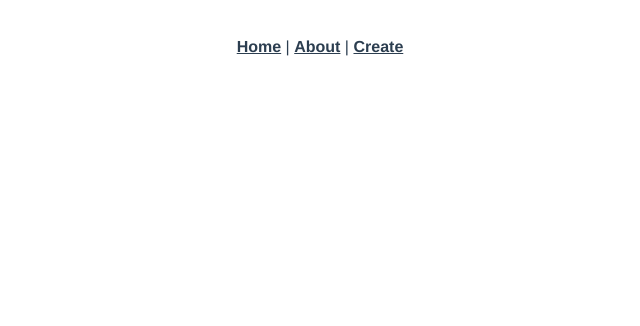
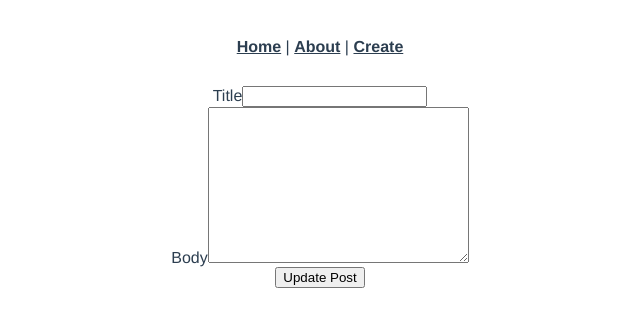
Before and after one commit to drehimself/lc-vue-graphql, a Vue app: page /post/1/edit in a window 1280 px wide. Shown: the top 326 px of the page, without its empty margins (320-960 px from the left). Built offline with nearby package versions, Linux system fonts and the light colour scheme; what @vue/apollo-components, @vue/apollo-option would draw is missing.

Commit message:
Mutations - Updating and Deleting Posts

```diff
--- a/src/main.js
+++ b/src/main.js
@@ -30,6 +30,11 @@
 
 const apolloProvider = createApolloProvider({
   defaultClient: apolloClient,
+  defaultOptions: {
+    $query: {
+      fetchPolicy: 'cache-and-network',
+    },
+  },
 })
 
 createApp(App)
--- a/src/router/index.js
+++ b/src/router/index.js
@@ -34,6 +34,15 @@
     component: () =>
       import(/* webpackChunkName: "about" */ '../views/Create.vue'),
   },
+  {
+    path: '/post/:id/edit',
+    name: 'Update',
+    // route level code-splitting
+    // this generates a separate chunk (about.[hash].js) for this route
+    // which is lazy-loaded when the route is visited.
+    component: () =>
+      import(/* webpackChunkName: "about" */ '../views/Update.vue'),
+  },
 ]
 
 const router = createRouter({
--- a/src/views/Post.vue
+++ b/src/views/Post.vue
@@ -14,6 +14,14 @@
         </div>
       </div>
     </div>
+
+    <div>
+      <router-link :to="{ name: 'Update', params: { id: $route.params.id } }">
+        Update
+      </router-link>
+      <button @click="deletePost">Delete Post</button>
+    </div>
+
     <div>
       <h2>Apollo Query Component</h2>
       <ApolloQuery
@@ -56,6 +64,11 @@
 
 export default {
   name: 'Post',
+  data() {
+    return {
+      loading: false,
+    }
+  },
   apollo: {
     post: {
       query: gql`
@@ -73,5 +86,38 @@
       },
     },
   },
+  methods: {
+    deletePost() {
+      this.loading = true
+
+      this.$apollo
+        .mutate({
+          mutation: gql`
+            mutation deletePost($id: ID!) {
+              deletePost(id: $id) {
+                id
+                title
+              }
+            }
+          `,
+          variables: {
+            id: this.$route.params.id,
+          },
+        })
+        .then(data => {
+          console.log(data)
+          this.loading = false
+          this.$router.push({ name: 'Home' })
+        })
+        .catch(error => {
+          console.log(error.graphQLErrors)
+          this.loading = false
+          // const key = Object.keys(
+          //   error.graphQLErrors[0].extensions.validation
+          // )[0]
+          // this.error = error.graphQLErrors[0].extensions.validation[key][0]
+        })
+    },
+  },
 }
 </script>
--- /dev/null
+++ b/src/views/Update.vue
@@ -0,0 +1,100 @@
+<template>
+  <div>
+    <div class="error">{{ error }}</div>
+    <form action="#" @submit.prevent="updatePost">
+      <div>
+        <label for="title">Title</label>
+        <input v-model="title" type="text" name="title" id="title" />
+      </div>
+      <div>
+        <label for="body">Body</label>
+        <textarea
+          v-model="body"
+          name="body"
+          id="body"
+          cols="30"
+          rows="10"
+        ></textarea>
+      </div>
+      <div>
+        <button>Update Post</button>
+        <div v-if="loading">Loading...</div>
+      </div>
+    </form>
+  </div>
+</template>
+
+<script>
+// @ is an alias to /src
+import gql from 'graphql-tag'
+
+export default {
+  name: 'Post',
+  data() {
+    return {
+      title: '',
+      body: '',
+      error: null,
+      loading: false,
+    }
+  },
+  watch: {
+    post(newPost) {
+      this.title = newPost.title
+      this.body = newPost.body
+    },
+  },
+  apollo: {
+    post: {
+      query: gql`
+        query getPost($id: ID!) {
+          post(id: $id) {
+            title
+            body
+          }
+        }
+      `,
+      variables() {
+        return {
+          id: this.$route.params.id,
+        }
+      },
+    },
+  },
+  methods: {
+    updatePost() {
+      this.loading = true
+
+      this.$apollo
+        .mutate({
+          mutation: gql`
+            mutation updatePost($id: ID!, $title: String!, $body: String!) {
+              updatePost(id: $id, title: $title, body: $body) {
+                id
+                title
+              }
+            }
+          `,
+          variables: {
+            id: this.$route.params.id,
+            title: this.title,
+            body: this.body,
+          },
+        })
+        .then(data => {
+          console.log(data)
+          this.loading = false
+          this.$router.push({ name: 'Home' })
+        })
+        .catch(error => {
+          console.log(error.graphQLErrors)
+          this.loading = false
+          const key = Object.keys(
+            error.graphQLErrors[0].extensions.validation
+          )[0]
+          this.error = error.graphQLErrors[0].extensions.validation[key][0]
+        })
+    },
+  },
+}
+</script>
```
